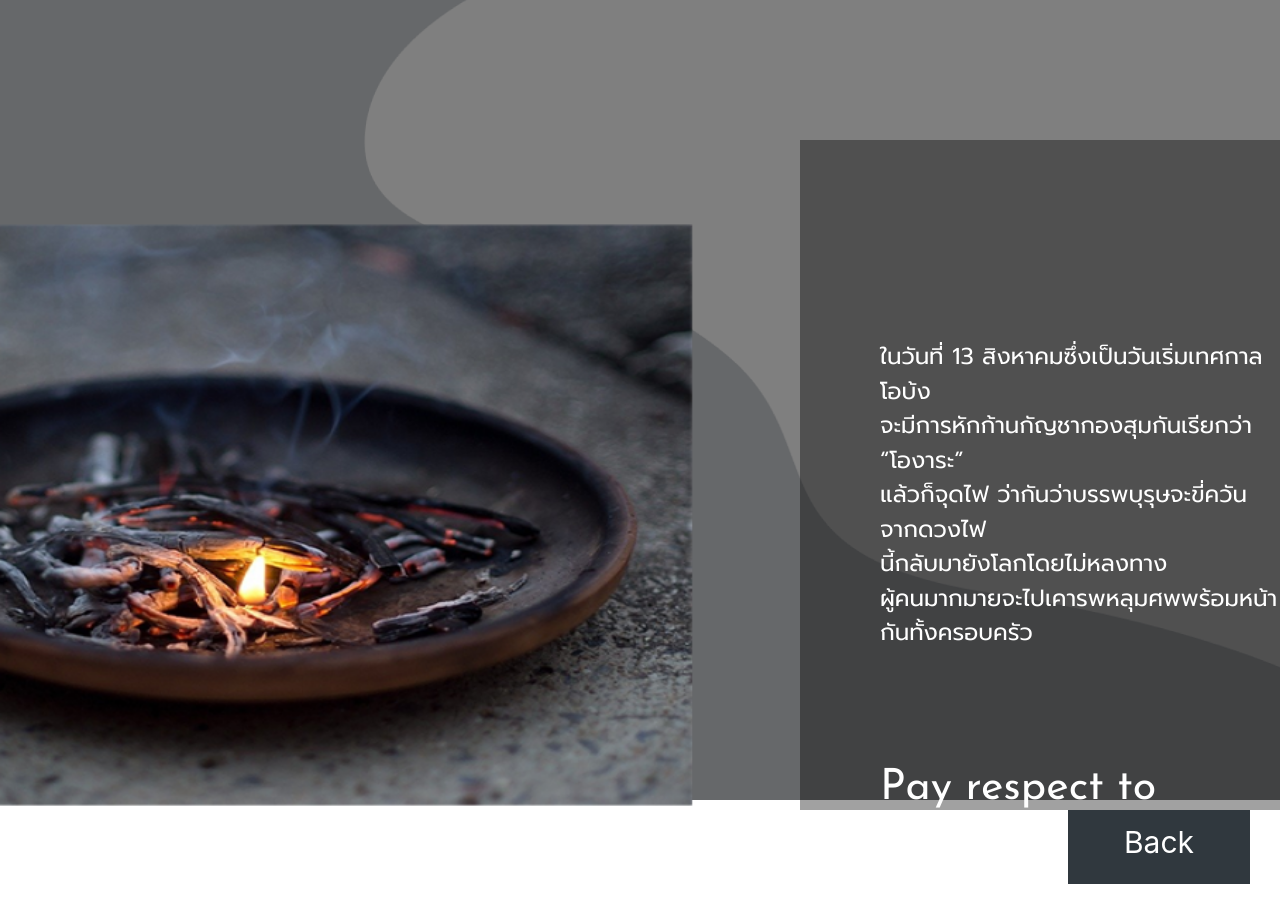
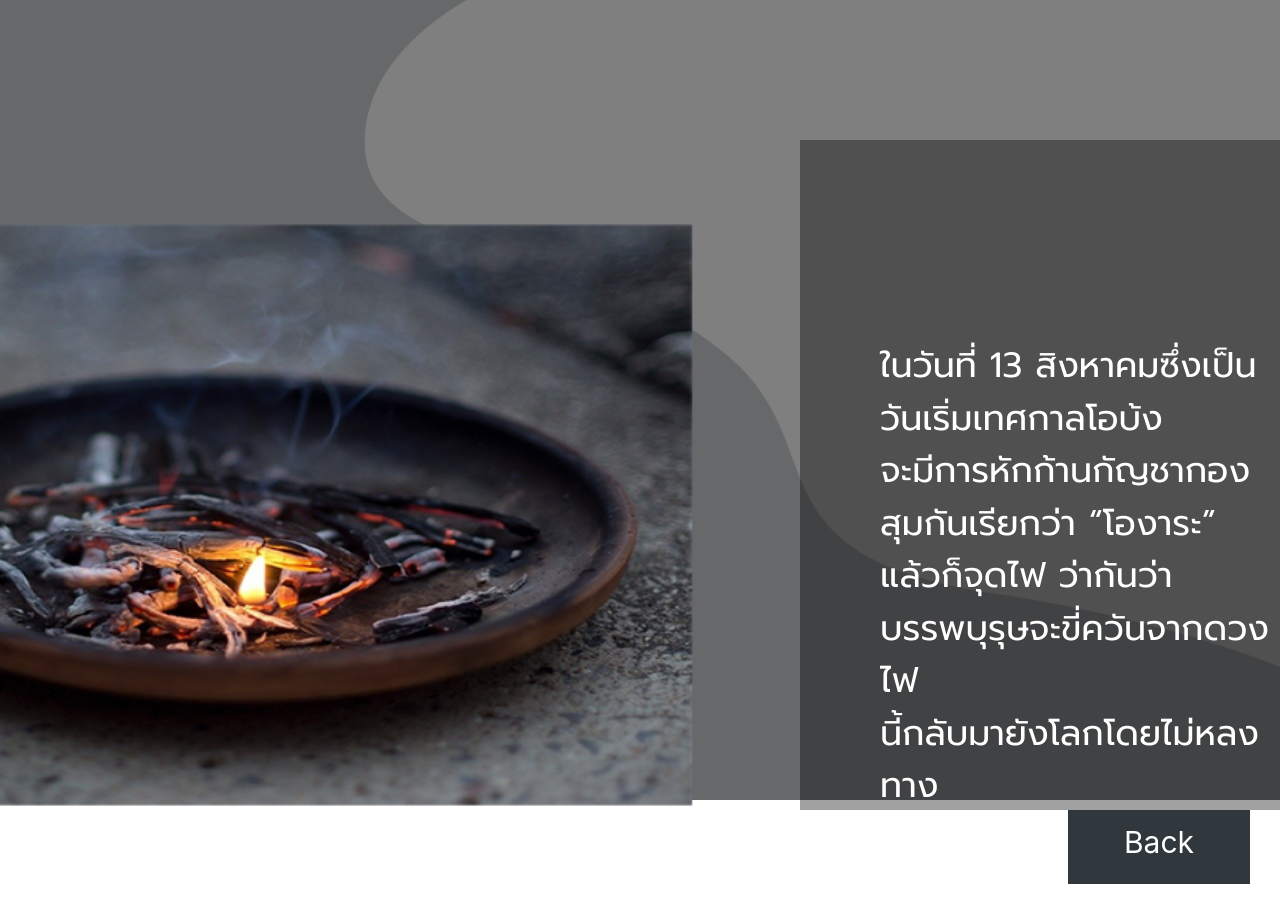
Before and after one commit to Hello-Dolphin/hellodolphin-webproject-3-ObonFestival, a React (Create React App) app: page /respect in a window 1280 px wide. Shown: the top 922 px of the page. Built offline with nearby package versions, Linux system fonts and the light colour scheme.

Commit message:
Update Section8.js

```diff
--- a/src/components/Section8.js
+++ b/src/components/Section8.js
@@ -48,7 +48,7 @@ const Text = styled.p`
     font-family: prompt;
     font-style: normal;
     font-weight: normal;
-    font-size: 23px;
+    font-size: 35px;
     text-align: left;
     color: white;
 `;
```
